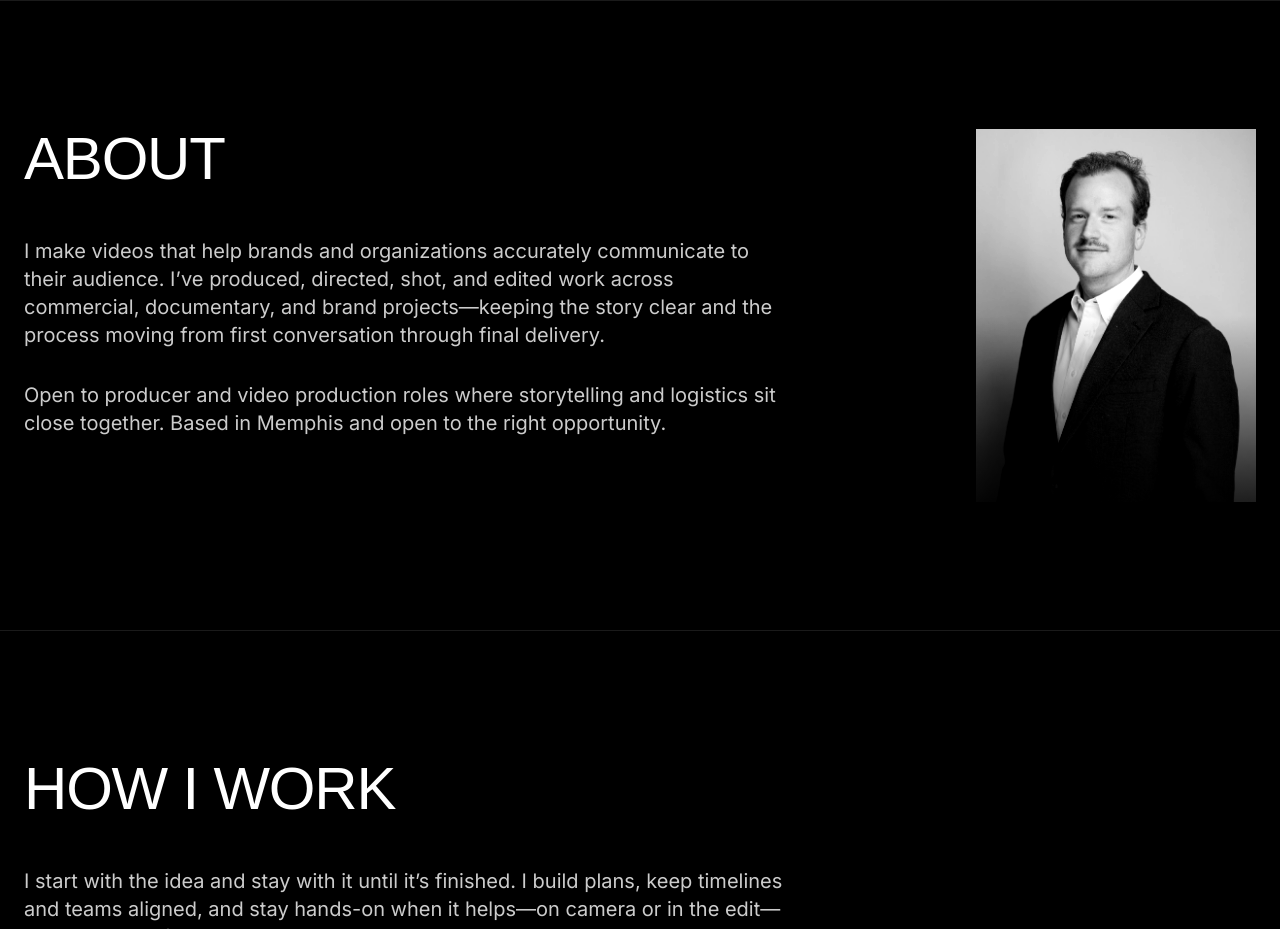
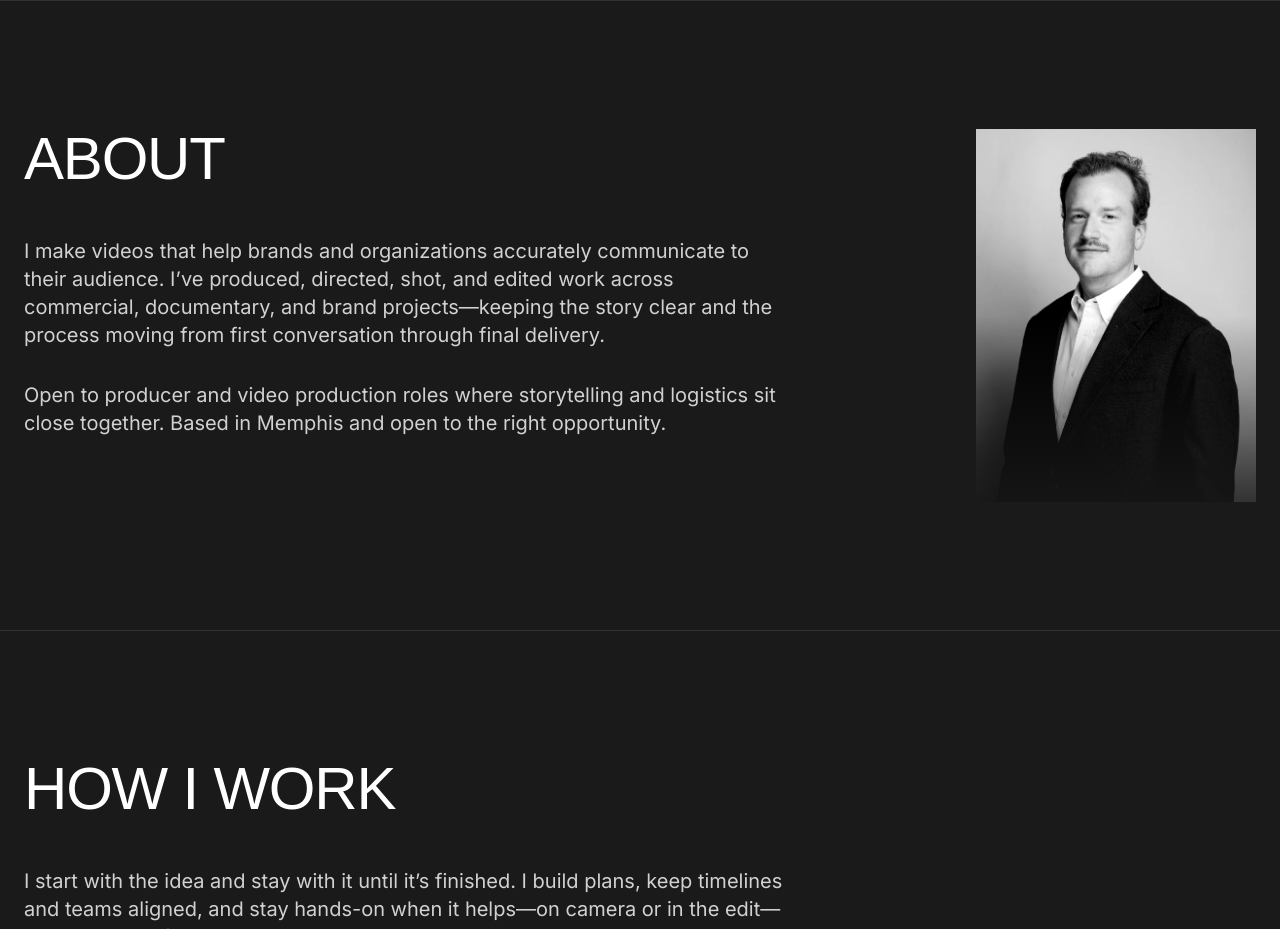
Before and after one commit to bdubs321/brandonwebb, a plain HTML site: page index.html in a window 1280 px wide. Shown: the part 800-1729 px from the top of the page. Drawn offline with nearby package versions, Linux system fonts and the light colour scheme; a web font is replaced by a local one.

Commit message:
Match the site background to the rates sheet.
The page, nav, and portrait fade now use the same #1a1a1a as the freelance rates PDF.

Co-authored-by: bdubs321 <bdubs321@users.noreply.github.com>

```diff
--- a/index.html
+++ b/index.html
@@ -5,7 +5,7 @@
   <meta name="viewport" content="width=device-width, initial-scale=1.0">
   <title>Brandon Webb | Video Producer & Creative</title>
   <meta name="description" content="Portfolio of Brandon Webb, video producer and creative professional specializing in story-driven video for brands, communications, and marketing.">
-  <meta name="theme-color" content="#000000">
+  <meta name="theme-color" content="#1a1a1a">
   <script src="https://cdn.tailwindcss.com"></script>
   <link rel="preconnect" href="https://fonts.googleapis.com">
   <link rel="preconnect" href="https://fonts.gstatic.com" crossorigin>
@@ -13,11 +13,11 @@
   <link rel="preconnect" href="https://i.vimeocdn.com">
   <link href="https://fonts.googleapis.com/css2?family=Boldonse&family=Inter:wght@300;400;500&display=swap" rel="stylesheet">
   <style>
-    html { scroll-padding-top: 5.5rem; background: #000; }
+    html { scroll-padding-top: 5.5rem; background: #1a1a1a; }
     body {
       font-family: 'Inter', sans-serif;
       overflow-anchor: none;
-      background: #000;
+      background: #1a1a1a;
       color: #fff;
       margin: 0;
     }
@@ -83,10 +83,14 @@
       html { scroll-behavior: smooth; }
     }
 
+    nav.fixed { background: rgba(26, 26, 26, 0.92); }
+    .about-portrait .portrait-fade {
+      background: linear-gradient(to bottom, transparent, transparent, rgba(26, 26, 26, 0.8));
+    }
     /* backdrop-blur is expensive on phones while scrolling */
     @media (max-width: 767px) {
       nav.fixed {
-        background: #000;
+        background: #1a1a1a;
         -webkit-backdrop-filter: none;
         backdrop-filter: none;
       }
@@ -98,9 +102,9 @@
     }
   </style>
 </head>
-<body class="bg-black text-white antialiased">
+<body class="text-white antialiased">
   <!-- Navigation -->
-  <nav class="fixed top-0 w-full bg-black/90 backdrop-blur-sm z-50 border-b border-white/10" aria-label="Primary">
+  <nav class="fixed top-0 w-full backdrop-blur-sm z-50 border-b border-white/10" aria-label="Primary">
     <div class="max-w-7xl mx-auto px-6 py-5 flex justify-between items-center">
       <a href="#home" class="font-display text-2xl tracking-tight">BW</a>
       <div class="hidden md:flex space-x-10 text-sm tracking-widest uppercase">
@@ -146,7 +150,7 @@
       </div>
       <div class="about-portrait relative overflow-hidden aspect-[3/4] w-full max-w-[280px] mx-auto md:mx-0 md:justify-self-end">
         <img src="headshot.jpg" alt="Brandon Webb" class="w-full h-full object-cover object-[72%_20%] md:object-[72%_22%] grayscale contrast-125" width="560" height="750" loading="lazy" decoding="async">
-        <div class="pointer-events-none absolute inset-0 bg-gradient-to-b from-transparent via-transparent to-black/80"></div>
+        <div class="portrait-fade pointer-events-none absolute inset-0"></div>
       </div>
     </div>
   </section>
```
